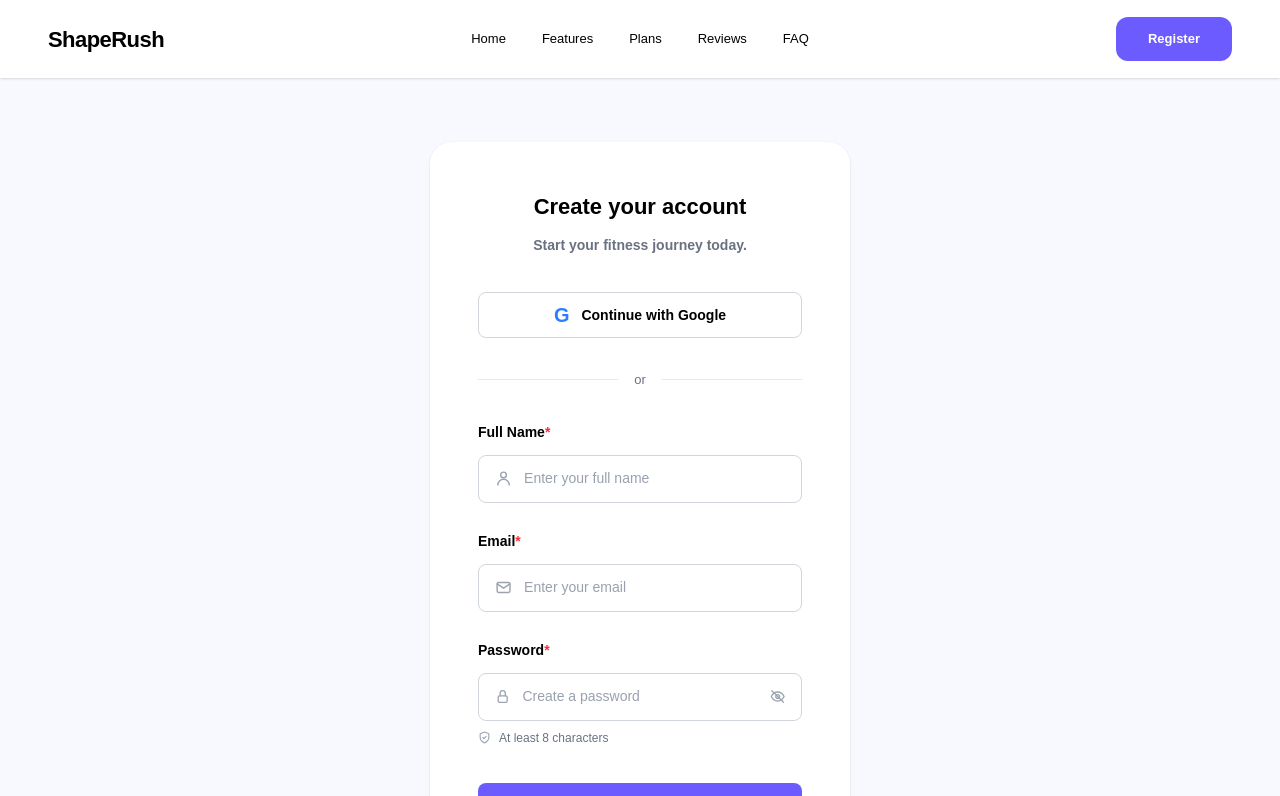
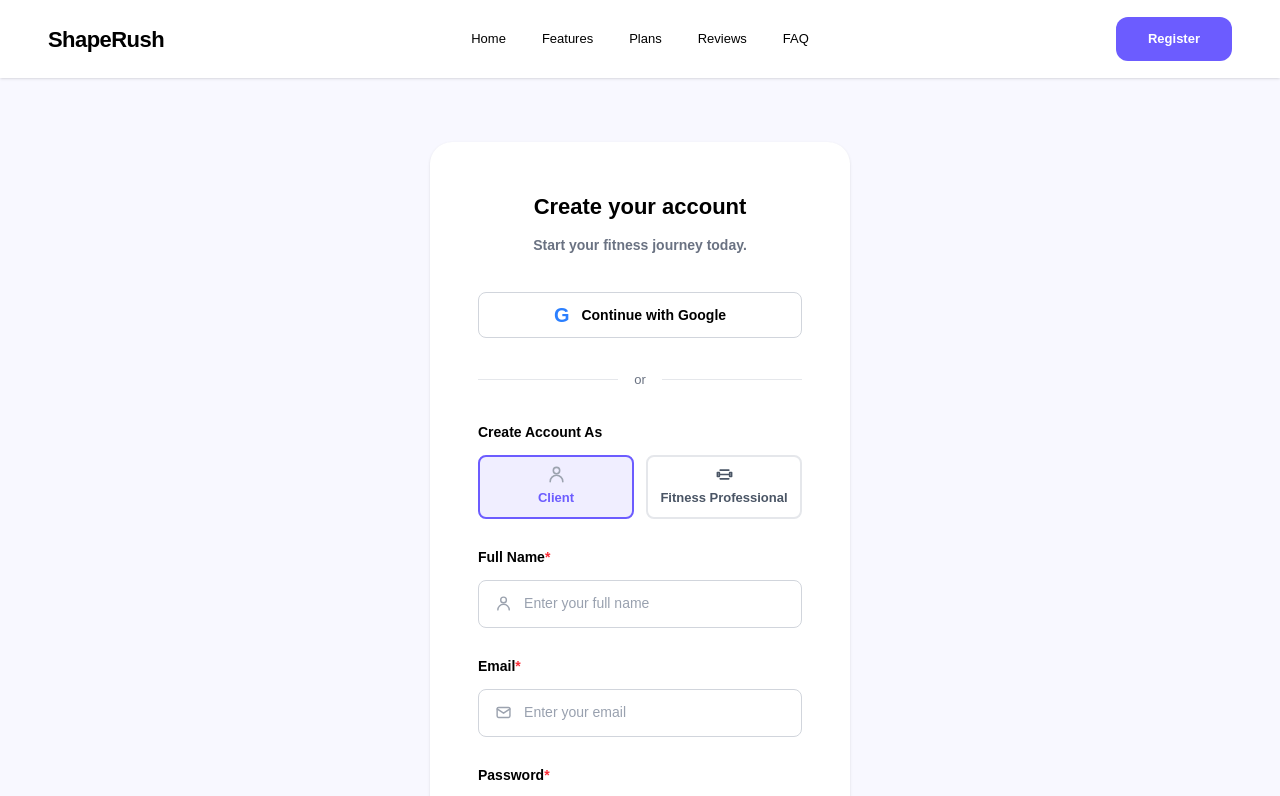
Before and after one commit to WaiYanWin147/WiseWorkOutDBTestv1, a Next.js app: page /register in a window 1280 px wide. Shown: the top 796 px of the page. Built offline with nearby package versions, Linux system fonts and the light colour scheme; no server answers.

Commit message:
Client and FitnessPro button and 2 types of users supabase

```diff
--- a/src/app/register/page.js
+++ b/src/app/register/page.js
@@ -9,6 +9,7 @@ import { supabase } from "@/lib/supabase";
 
 
 export default function RegisterPage() {
+  const [role, setRole] = useState("client");
   const [fullName, setFullName] = useState("");
   const [email, setEmail] = useState("");
   const [password, setPassword] = useState("");
@@ -48,7 +49,7 @@ export default function RegisterPage() {
       email,
       password,
       options: {
-        data: {full_name: fullName}
+        data: {full_name: fullName, role: role}
       }
     })
 
@@ -120,6 +121,33 @@ export default function RegisterPage() {
           </div>
 
           <form onSubmit={handleCreateAccount}>
+            {/* Role Selection */}
+            <div className="mb-7">
+              <label className="block text-[14px] font-bold mb-3">
+                Create Account As
+                </label>
+                <div className="grid grid-cols-2 gap-3">
+                  <button
+                    type="button"
+                    onClick={() => setRole("client")}
+                    className={`h-[64px] rounded-lg border-2 flex flex-col items-center justify-center gap-1 text-[13px] font-semibold transition-colors
+                      ${role === "client" ? "border-[#6c5cff] bg-[#f0eeff] text-[#6c5cff]" : "border-gray-200 text-gray-600 hover:border-gray-300"}`}
+                  >
+                    <UserIcon />
+                    Client
+                  </button>
+                  <button
+                    type="button"
+                    onClick={() => setRole("fitness_professional")}
+                    className={`h-[64px] rounded-lg border-2 flex flex-col items-center justify-center gap-1 text-[13px] font-semibold transition-colors
+                      ${role === "fitness_professional" ? "border-[#6c5cff] bg-[#f0eeff] text-[#6c5cff]" : "border-gray-200 text-gray-600 hover:border-gray-300"}`}
+                  >
+                    <FitnessIcon />
+                    Fitness Professional
+                  </button>
+                  </div>
+            </div>
+
             {/* Full Name */}
             <div className="mb-7">
               <label className="block text-[14px] font-bold mb-3">
@@ -266,6 +294,8 @@ export default function RegisterPage() {
   );
 }
 
+
+
 function UserIcon() {
   return (
     <svg
@@ -339,6 +369,27 @@ function EyeIcon() {
   );
 }
 
+function FitnessIcon() {
+  return (
+    <svg
+      width="19"
+      height="19"
+      viewBox="0 0 24 24"
+      fill="none"
+      stroke="currentColor"
+      strokeWidth="2"
+      strokeLinecap="round"
+      strokeLinejoin="round"
+    >
+      <path d="M6.5 6.5h11"/>
+      <path d="M6.5 17.5h11"/>
+      <path d="M3 9.5h2.5v5H3z"/>
+      <path d="M18.5 9.5H21v5h-2.5z"/>
+      <path d="M5.5 12h13"/>
+    </svg>
+  );
+}
+
 function ShieldIcon() {
   return (
     <svg
```
